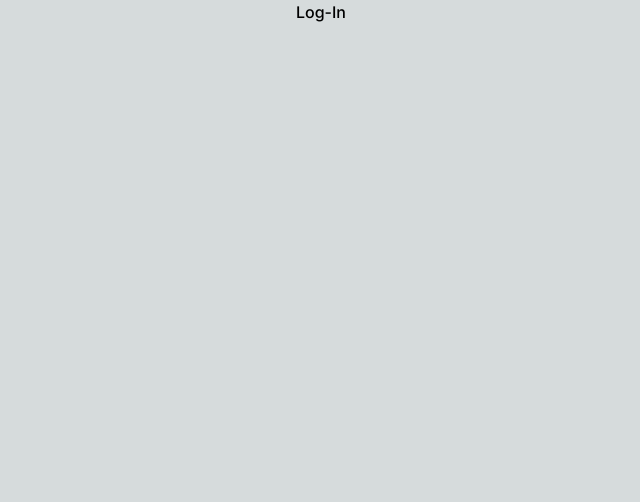
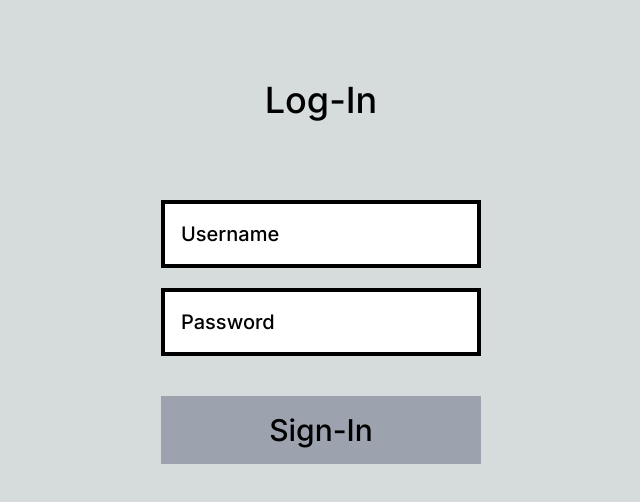
Before and after one commit to Rani-Codes/HackDavis24, a Next.js app in the folder dcmh-inventory/: page /login-page in a window 1280 px wide. Shown: the top 502 px of the page, without its empty margins (319-959 px from the left). Built offline with nearby package versions, Linux system fonts and the light colour scheme.

Commit message:
Added Log in page

```diff
--- a/dcmh-inventory/src/app/login-page/page.tsx
+++ b/dcmh-inventory/src/app/login-page/page.tsx
@@ -1,7 +1,33 @@
 export default function Home() {
     return (
+        /* The Log-In text */
         <div className = "text-black">
-            <h1 className = "text-6x1 font-medium text-center mt-50">Log-In</h1>
+            <p className = "text-4xl font-medium text-center mt-20">Log-In</p>
+
+
+            <div className = "flex justify-center mt-20">
+                <div className = "border border-black border-4 p-4 w-full sm:w-80 bg-white">
+                    <div className = "text-black">
+                        <p className = "text-xl font-medium text-left">Username</p>
+                    </div>
+                </div>
+            </div>
+
+            <div className = "flex justify-center mt-5">
+                <div className = "border border-black border-4 p-4 w-full sm:w-80 bg-white">
+                    <div className = "text-black">
+                        <p className = "text-xl font-medium text-left">Password</p>
+                    </div>
+                </div>
+            </div>
+
+            <div className = "flex justify-center mt-10">
+                <div className = "p-4 w-full sm:w-80 bg-gray-400">
+                    <div className = "text-black">
+                        <p className = "text-3xl font-medium text-center">Sign-In</p>
+                    </div>
+                </div>
+            </div>
 
 
         </div>
```
